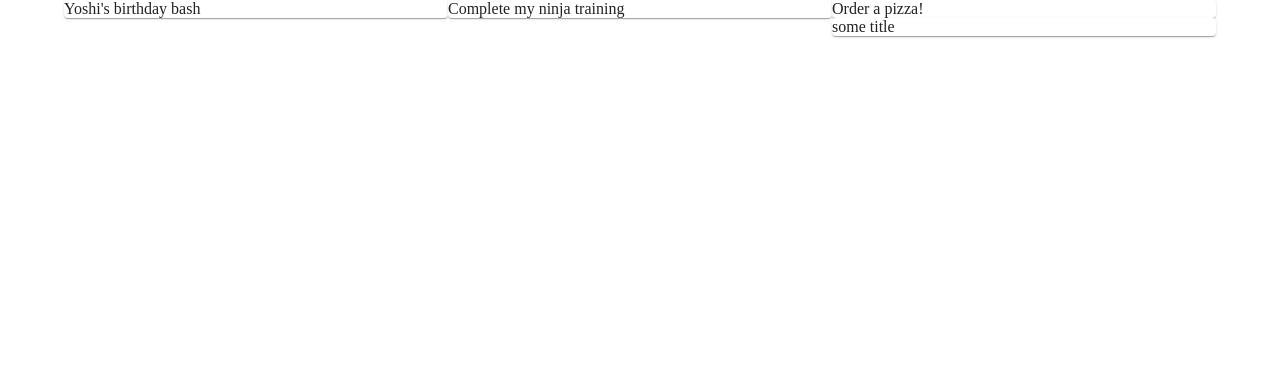
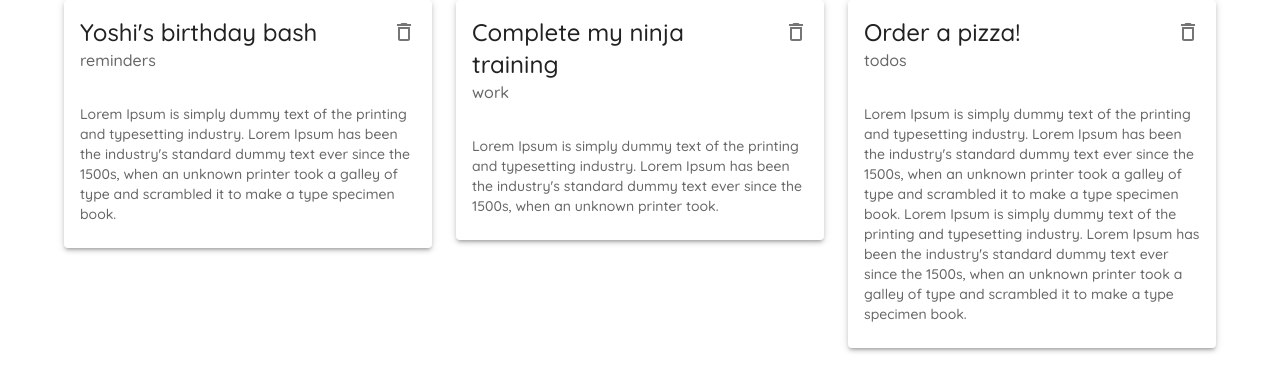
Before and after one commit to MarvelB/react-mui-app, a React (Create React App) app: page / in a window 1280 px wide. Shown: the top 392 px of the page. Built offline with nearby package versions, Linux system fonts and the light colour scheme; data requests are answered from the project's data file.

Commit message:
st l11 commit

```diff
--- a/data/db.json
+++ b/data/db.json
@@ -17,18 +17,6 @@
       "details": "Lorem Ipsum is simply dummy text of the printing and typesetting industry. Lorem Ipsum has been the industry's standard dummy text ever since the 1500s, when an unknown printer took a galley of type and scrambled it to make a type specimen book.\nLorem Ipsum is simply dummy text of the printing and typesetting industry. Lorem Ipsum has been the industry's standard dummy text ever since the 1500s, when an unknown printer took a galley of type and scrambled it to make a type specimen book.",
       "category": "todos",
       "id": 3
-    },
-    {
-      "id": 4
-    },
-    {
-      "id": 5
-    },
-    {
-      "category": "work",
-      "details": "all details",
-      "title": "some title",
-      "id": 6
     }
   ]
 }
--- /dev/null
+++ b/src/components/NoteCard/NoteCard.tsx
@@ -0,0 +1,38 @@
+import Card from '@mui/material/Card';
+import CardHeader from '@mui/material/CardHeader';
+import CardContent from '@mui/material/CardContent';
+import { Note } from "../../types/note.type";
+import IconButton from '@mui/material/IconButton';
+import DeleteOutlined from '@mui/icons-material/DeleteOutlined';
+import Typography from '@mui/material/Typography';
+
+interface NoteCardProps {
+  note: Note;
+  handleDelete: (id: number) => Promise<void>;
+}
+
+const NoteCard = ({ note, handleDelete }: NoteCardProps) => {
+  return (
+    <div>
+      <Card elevation={3}>
+        <CardHeader
+          action={
+            <IconButton onClick={() => handleDelete(note.id)}>
+              <DeleteOutlined />
+            </IconButton>
+          }
+          title={ note.title }
+          subheader={ note.category }
+        />
+
+        <CardContent>
+          <Typography variant="body2" color="textSecondary">
+            { note.details }
+          </Typography>
+        </CardContent>
+      </Card>
+    </div>
+  )
+}
+
+export default NoteCard;
--- a/src/components/Notes/Notes.tsx
+++ b/src/components/Notes/Notes.tsx
@@ -1,11 +1,21 @@
 import { useEffect, useState } from "react";
 import Grid from '@mui/material/Grid';
-import Paper from '@mui/material/Paper';
 import { Note } from "../../types/note.type";
 import { Container } from "@mui/material";
+import NoteCard from '../NoteCard/NoteCard';
 
 const Notes = () => {
   const [notes, setNotes] = useState<Note[]>([]);
+
+  const handleDelete = async (id: number): Promise<void> => {
+    await fetch('http://localhost:8000/notes/' + id, {
+      method: 'DELETE',
+    });
+
+    const newNotes = notes.filter(note => note.id !== id);
+
+    setNotes(newNotes);
+  }
 
   // Initial run
   useEffect(() => {
@@ -33,10 +43,10 @@ const Notes = () => {
         </Grid>
       </Grid> */}
 
-      <Grid container>
+      <Grid container spacing={3}>
         { notes.map(note => (
           <Grid item xs={12} md={6} lg={4} key={ note.id }>
-            <Paper>{ note.title }</Paper>
+            <NoteCard note={note} handleDelete={handleDelete} />
           </Grid>
         )) }
       </Grid>
```
